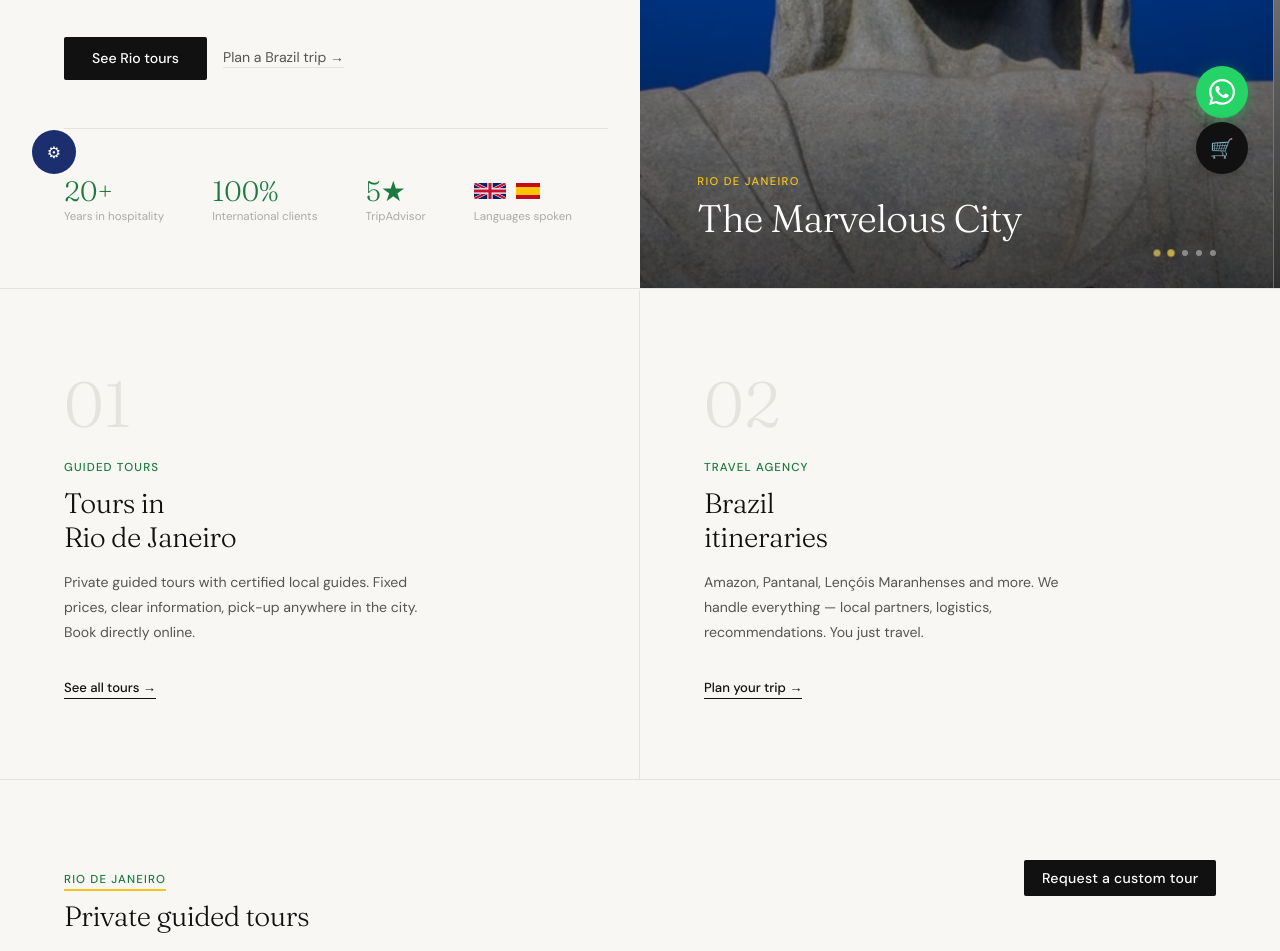
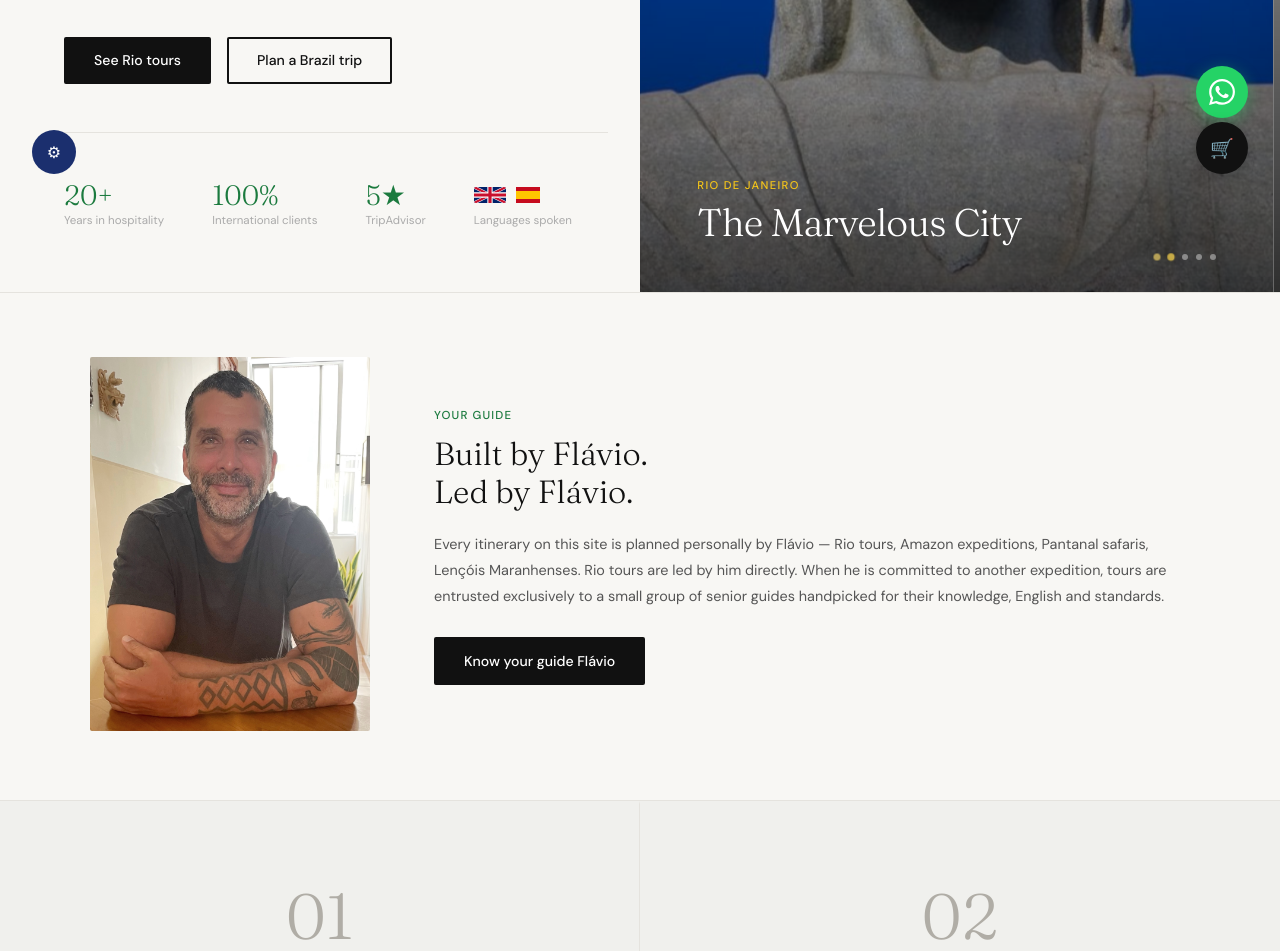
Before and after one commit to tupitour/tupitour, a website: page index.html in a window 1280 px wide. Shown: the part 594-1545 px from the top of the page. Drawn offline with Linux system fonts and the light colour scheme; grey boxes are pictures that could not be loaded.

Commit message:
add flavio photo and refresh site

```diff
--- a/index.html
+++ b/index.html
@@ -297,16 +297,20 @@ h1 em { font-style: italic; color: var(--green); }
   font-size: 0.88rem; font-weight: 500;
   color: var(--white); background: var(--dark);
   padding: 0.8rem 1.75rem; border-radius: 2px;
-  text-decoration: none; transition: background 0.15s;
-}
-.btn-primary:hover { background: var(--green); }
+  border: 2px solid var(--dark);
+  text-decoration: none; transition: background 0.15s, color 0.15s;
+  display: inline-block;
+}
+.btn-primary:hover { background: var(--green); border-color: var(--green); }
 .btn-secondary {
-  font-size: 0.88rem; font-weight: 400;
-  color: var(--mid); text-decoration: none;
-  border-bottom: 1px solid var(--border);
-  padding-bottom: 1px; transition: color 0.15s, border-color 0.15s;
-}
-.btn-secondary:hover { color: var(--dark); border-color: var(--dark); }
+  font-size: 0.88rem; font-weight: 500;
+  color: var(--dark); background: transparent;
+  padding: 0.8rem 1.75rem; border-radius: 2px;
+  border: 2px solid var(--dark);
+  text-decoration: none; transition: background 0.15s, color 0.15s;
+  display: inline-block;
+}
+.btn-secondary:hover { background: var(--dark); color: var(--white); }
 .hero-stats {
   display: flex; gap: 3rem;
   padding-top: 3rem; margin-top: 3rem;
@@ -320,22 +324,53 @@ h1 em { font-style: italic; color: var(--green); }
 .stat-label { font-size: 0.72rem; color: var(--light); margin-top: 0.25rem; }
 
 /* SPLIT */
+/* Guide intro section */
+.guide-intro {
+  border-top: 1px solid var(--border);
+  padding: 4rem 5vw;
+}
+.guide-intro-inner {
+  max-width: 1100px; margin: 0 auto;
+  display: grid; grid-template-columns: 280px 1fr;
+  gap: 4rem; align-items: center;
+}
+.guide-intro-photo img {
+  width: 100%; aspect-ratio: 3/4; object-fit: cover;
+  object-position: center top;
+  border-radius: 2px;
+  filter: grayscale(15%);
+}
+.guide-intro-tag {
+  font-size: 0.72rem; font-weight: 500; letter-spacing: 0.1em;
+  text-transform: uppercase; color: var(--green); margin-bottom: 0.75rem;
+}
+.guide-intro-title {
+  font-family: 'Fraunces', serif; font-size: 2rem;
+  font-weight: 300; line-height: 1.2;
+  color: var(--dark); margin-bottom: 1.25rem;
+}
+.guide-intro-text {
+  font-size: 0.9rem; line-height: 1.8;
+  color: var(--mid); margin-bottom: 1.75rem;
+}
+
 .split { display: grid; grid-template-columns: 1fr 1fr; border-top: 1px solid var(--border); }
 .split-cell {
   padding: 5rem 5vw;
   border-right: 1px solid var(--border);
-  transition: background 0.2s;
+  background: #f0f0ed;
+  display: flex; flex-direction: column; align-items: center; text-align: center;
+  transition: background 0.2s, border-top 0.2s;
+  border-top: 3px solid transparent;
 }
 .split-cell:last-child { border-right: none; }
-.split-cell:hover { background: var(--white); }
-.split-cell:hover .split-title { transform: scale(1.03); color: var(--green); }
-.split-title { transition: transform 0.25s, color 0.25s; display: inline-block; }
-.split-cell { transition: background 0.2s, border-top 0.2s; border-top: 3px solid transparent; }
-.split-cell:hover { background: var(--white); border-top: 3px solid var(--green); }
+.split-cell:hover { background: #e8e8e4; border-top: 3px solid var(--green); }
+.split-cell:hover .split-title { color: var(--green); }
+.split-title { transition: color 0.25s; display: inline-block; }
 .split-num {
   font-family: 'Fraunces', serif;
   font-size: 4rem; font-weight: 300;
-  color: var(--border); line-height: 1; margin-bottom: 1.5rem;
+  color: #b0ada6; line-height: 1; margin-bottom: 1.5rem;
 }
 .split-label {
   font-size: 0.72rem; font-weight: 500;
@@ -349,14 +384,24 @@ h1 em { font-style: italic; color: var(--green); }
   color: var(--dark); margin-bottom: 1rem;
 }
 .split-text { font-size: 0.88rem; line-height: 1.75; color: var(--mid); margin-bottom: 2rem; max-width: 360px; }
-.split-link {
-  font-size: 0.82rem; font-weight: 500;
-  color: var(--dark); text-decoration: none;
-  display: inline-flex; align-items: center; gap: 8px;
-  border-bottom: 1px solid var(--dark); padding-bottom: 2px;
-  transition: color 0.15s, border-color 0.15s;
-}
-.split-link:hover { color: var(--green); border-color: var(--green); }
+.split-link-solid {
+  font-size: 0.88rem; font-weight: 500;
+  color: var(--white); background: var(--dark);
+  padding: 0.8rem 1.75rem; border-radius: 2px;
+  border: 2px solid var(--dark);
+  text-decoration: none; transition: background 0.15s, color 0.15s;
+  display: inline-block;
+}
+.split-link-solid:hover { background: var(--green); border-color: var(--green); }
+.split-link-outline {
+  font-size: 0.88rem; font-weight: 500;
+  color: var(--dark); background: transparent;
+  padding: 0.8rem 1.75rem; border-radius: 2px;
+  border: 2px solid var(--dark);
+  text-decoration: none; transition: background 0.15s, color 0.15s;
+  display: inline-block;
+}
+.split-link-outline:hover { background: var(--dark); color: var(--white); }
 
 /* TOURS */
 .tours { padding: 5rem 5vw; border-top: 1px solid var(--border); }
@@ -426,7 +471,7 @@ h1 em { font-style: italic; color: var(--green); }
 
 
 /* DESTINATIONS */
-.destinations { padding: 5rem 5vw; border-top: 1px solid var(--border); background: var(--blue); }
+.destinations { padding: 5rem 5vw; border-top: 1px solid var(--border); background: #2a2a27; }
 .destinations .section-tag { color: var(--yellow); border-bottom-color: var(--yellow); }
 .destinations .section-title { color: var(--white); }
 .dest-grid {
@@ -607,6 +652,10 @@ h1 em { font-style: italic; color: var(--green); }
   footer { flex-direction: column; gap: 1.5rem; text-align: center; }
   .hero-carousel-mobile { display: block; }
   .footer-links { flex-wrap: wrap; justify-content: center; }
+  .guide-intro { padding: 2.5rem 4vw; }
+  .guide-intro-inner { grid-template-columns: 1fr; gap: 2rem; }
+  .guide-intro-photo img { aspect-ratio: 4/3; object-position: center 20%; }
+  .guide-intro-title { font-size: 1.5rem; }
 }
 
 /* Mobile (max 600px) */
@@ -1447,7 +1496,7 @@ h1          { animation: fadeUp 0.5s 0.1s both; }
     <p class="hero-sub">Private guided tours in Rio de Janeiro and tailor-made itineraries across Brazil. Amazon river cruise, Pantanal jaguar safari, Lençóis Maranhenses. English-speaking. 20+ years experience.</p>
     <div class="hero-actions">
       <a href="#tours" class="btn-primary">See Rio tours</a>
-      <a href="#destinations" class="btn-secondary">Plan a Brazil trip →</a>
+      <a href="#destinations" class="btn-secondary">Plan a Brazil trip</a>
     </div>
     <div class="hero-stats">
       <div style="display:flex;flex-direction:column;justify-content:flex-start"><div class="stat-num">20+</div><div class="stat-label">Years in hospitality</div></div>
@@ -1549,30 +1598,44 @@ h1          { animation: fadeUp 0.5s 0.1s both; }
   </div>
 </div>
 
+<!-- GUIDE INTRO SECTION -->
+<section class="guide-intro" id="guide-intro">
+  <div class="guide-intro-inner">
+    <div class="guide-intro-photo">
+      <img src="imgs/flavio-tupinamba-private-tour-guide-rio-de-janeiro-brazil.jpg" alt="Flávio Tupinambá — private tour guide Rio de Janeiro Brazil" loading="lazy">
+    </div>
+    <div class="guide-intro-content">
+      <div class="guide-intro-tag">Your guide</div>
+      <h2 class="guide-intro-title">Built by Flávio.<br>Led by Flávio.</h2>
+      <p class="guide-intro-text">Every itinerary on this site is planned personally by Flávio — Rio tours, Amazon expeditions, Pantanal safaris, Lençóis Maranhenses. Rio tours are led by him directly. When he is committed to another expedition, tours are entrusted exclusively to a small group of senior guides handpicked for their knowledge, English and standards.</p>
+      <a href="#about" class="btn-primary" onclick="setTimeout(function(){document.getElementById('about').scrollIntoView({behavior:'smooth'})},10);return false;">Know your guide Flávio</a>
+    </div>
+  </div>
+</section>
+
 <section class="split">
   <div class="split-cell">
     <div class="split-num">01</div>
     <div class="split-label">Guided tours</div>
     <h2 class="split-title">Tours in<br>Rio de Janeiro</h2>
     <p class="split-text">Private guided tours with certified local guides. Fixed prices, clear information, pick-up anywhere in the city. Book directly online.</p>
-    <a href="#tours" class="split-link">See all tours →</a>
+    <a href="#tours" class="split-link-solid">See Rio tours</a>
   </div>
   <div class="split-cell">
     <div class="split-num">02</div>
     <div class="split-label">Travel agency</div>
     <h2 class="split-title">Brazil<br>itineraries</h2>
     <p class="split-text">Amazon, Pantanal, Lençóis Maranhenses and more. We handle everything — local partners, logistics, recommendations. You just travel.</p>
-    <a href="#destinations" class="split-link">Plan your trip →</a>
+    <a href="#destinations" class="split-link-outline">Plan your trip</a>
   </div>
 </section>
 
 <section class="tours" id="tours">
-  <div class="section-head">
+  <div class="section-head" style="justify-content:center;text-align:center;flex-direction:column;align-items:center;">
     <div>
       <div class="section-tag">Rio de Janeiro</div>
       <div class="section-title">Private guided tours</div>
     </div>
-    <a href="#contact" class="view-all">Request a custom tour</a>
   </div>
   <div class="tours-grid">
     <div class="tour-card" onclick="openTour('City Tour Rio')">
@@ -1710,12 +1773,21 @@ h1          { animation: fadeUp 0.5s 0.1s both; }
       <div class="tour-price">On request <span>— tailored for your group</span></div>
       <div class="tour-arrow" onclick="openTour('Group Tours — 5+ people')" style="cursor:pointer">→</div>
     </div>
+    <div class="tour-card" onclick="openTour('Personalize Your Tour in Rio')">
+      <div class="tour-cat">Custom</div>
+      <div class="tour-name" onclick="openTour('Personalize Your Tour in Rio')" style="cursor:pointer">Personalize Your Tour in Rio</div>
+      <div class="tour-meta">Your hours · your group · your locations</div>
+      <div class="tour-price">On request <span>— tailored for you</span></div>
+      <div class="tour-arrow" onclick="openTour('Personalize Your Tour in Rio')" style="cursor:pointer">→</div>
+    </div>
   </div>
 </section>
 
 <section class="destinations" id="destinations">
-  <div class="section-tag">Travel agency</div>
-  <div class="section-title">Brazil itineraries</div>
+  <div style="text-align:center;margin-bottom:3rem;">
+    <div class="section-tag">Travel agency</div>
+    <div class="section-title">Brazil itineraries</div>
+  </div>
   <div class="dest-grid">
     <div class="dest-card" onclick="openRioMenu()" style="cursor:pointer;border-left:3px solid var(--yellow)">
       <div class="dest-season">Dec — Mar · Jul</div>
@@ -1746,14 +1818,18 @@ h1          { animation: fadeUp 0.5s 0.1s both; }
       <div style="margin-top:0.75rem;font-size:0.7rem;color:var(--yellow);font-weight:500;letter-spacing:0.07em;">VIEW ACCOMMODATION →</div>
     </div>
   </div>
+  <div style="text-align:center;margin-top:3rem;">
+    <p style="font-size:0.88rem;color:rgba(255,255,255,0.55);margin-bottom:1.25rem;">Looking for somewhere else in Brazil?</p>
+    <a href="#contact" onclick="setTimeout(function(){document.getElementById('contact').scrollIntoView({behavior:'smooth'})},10);return false;" class="split-link-outline" style="border-color:rgba(255,255,255,0.4);color:var(--white);" onmouseover="this.style.background='rgba(255,255,255,0.1)';this.style.borderColor='var(--white)'" onmouseout="this.style.background='transparent';this.style.borderColor='rgba(255,255,255,0.4)'">Get in touch — we'll plan it</a>
+  </div>
 </section>
 
 <section class="about" id="about">
   <div class="about-left">
     <div class="about-label">Who we are</div>
     <h2 class="about-title">Private guide in Rio de Janeiro —<br>gastronomy, culture and <em>local experience.</em></h2>
-    <p class="about-text">Tupi Tour was built on 20 years of working in Brazilian hospitality — restaurants, hotels, and travel. Flávio Tupinambá is a certified private guide in Rio de Janeiro, fluent in English and Spanish, and a trained chef. He personally leads most tours and handpicks every partner guide.</p>
-    <p class="about-text">From a private food tour through Rio's local restaurants to an Amazon river cruise aboard the Motor Yacht Tucano, every itinerary is built around your interests — not a fixed group schedule.</p>
+    <p class="about-text">Tupi Tour was built on 20 years of working in Brazilian hospitality — restaurants, hotels, and travel. Flávio Tupinambá is a certified private guide in Rio de Janeiro, fluent in English and Spanish, and a trained chef. Every itinerary across Brazil is planned personally by Flávio — from a day tour in Rio to a full Amazon expedition. Rio tours are led by him directly; when he is away on another trip, tours are handed only to a small group of senior guides selected and trusted by him.</p>
+    <p class="about-text">From a private food tour through Rio's local restaurants to an Amazon river cruise aboard the Motor Yacht Tucano, every experience is built around your interests — not a fixed group schedule.</p>
     <div class="about-milestones">
       <div class="milestone"><div class="milestone-year">2002</div><div class="milestone-text">Career in hospitality begins — restaurants and hotels across Brazil</div></div>
       <div class="milestone"><div class="milestone-year">2018</div><div class="milestone-text">Europe — vineyards in Switzerland, gastronomy schools in France and Spain</div></div>
@@ -2027,6 +2103,12 @@ const tours = {
     desc:"Any tour in Rio or surroundings, customized for larger groups. We provide the right vehicle, the right number of guides, and the logistics to make it seamless. Contact us with your group size, dates and interests.",
     includes:["Certified guides","Private transportation for large groups"],
     excludes:["Varies by tour"]
+  },
+  "Personalize Your Tour in Rio": {
+    type:"contact", duration:"You decide", group:"Any size",
+    desc:"No fixed itinerary. No fixed group size. No fixed hours. You tell us what moves you — a mix of two tours in one day, a focus on food and culture, a morning in the forest and an afternoon on the water — and we build it around you. Any combination of experiences in our menu is possible. Single travelers, couples, families, any group size. Dates, pace and locations: your call. Price on request, based on your choices.",
+    includes:["Certified guide (Flávio or handpicked senior guide)","Private transportation","Pick-up & drop-off anywhere in Rio","Personalized planning"],
+    excludes:["Attraction tickets","Food and drinks","Souvenirs"]
   }
 };
 
@@ -2125,6 +2207,7 @@ var TOUR_PHOTOS = {
   "City Tour Rio — 3 days": { srcs:["imgs/christ-redeemer-close-up-rio-de-janeiro.jpg","imgs/botafogo-bay-sunset-christ-redeemer-silhouette.jpg","imgs/christ-redeemer-aerial-view-rio-de-janeiro.jpg","imgs/copacabana-boardwalk-aerial-mosaic-rio.jpg","imgs/sugar-loaf-mountain-sunrise-fog-rio-de-janeiro.jpg","imgs/theatro-municipal-aerial-view-rio-de-janeiro.jpg","imgs/real-gabinete-portugues-leitura-interior-rio.jpg"], alts:["Christ the Redeemer close up blue sky Rio de Janeiro","Botafogo Bay sunset Christ the Redeemer silhouette Rio de Janeiro","Christ the Redeemer aerial view Corcovado Rio de Janeiro","Copacabana boardwalk mosaic aerial view Rio de Janeiro","Sugar Loaf mountain sunrise fog Rio de Janeiro","Theatro Municipal aerial view Rio de Janeiro","Real Gabinete Portugues de Leitura interior Rio de Janeiro"] },
   "City Tour Rio — 5 days": { srcs:["imgs/christ-redeemer-close-up-rio-de-janeiro.jpg","imgs/botafogo-bay-sunset-christ-redeemer-silhouette.jpg","imgs/christ-redeemer-aerial-view-rio-de-janeiro.jpg","imgs/copacabana-boardwalk-aerial-mosaic-rio.jpg","imgs/sugar-loaf-mountain-sunrise-fog-rio-de-janeiro.jpg","imgs/theatro-municipal-aerial-view-rio-de-janeiro.jpg","imgs/real-gabinete-portugues-leitura-interior-rio.jpg"], alts:["Christ the Redeemer close up blue sky Rio de Janeiro","Botafogo Bay sunset Christ the Redeemer silhouette Rio de Janeiro","Christ the Redeemer aerial view Corcovado Rio de Janeiro","Copacabana boardwalk mosaic aerial view Rio de Janeiro","Sugar Loaf mountain sunrise fog Rio de Janeiro","Theatro Municipal aerial view Rio de Janeiro","Real Gabinete Portugues de Leitura interior Rio de Janeiro"] },
   "Group Tours — 5+ people": { srcs:["imgs/christ-redeemer-close-up-rio-de-janeiro.jpg","imgs/botafogo-bay-sunset-christ-redeemer-silhouette.jpg","imgs/christ-redeemer-aerial-view-rio-de-janeiro.jpg","imgs/copacabana-boardwalk-aerial-mosaic-rio.jpg","imgs/sugar-loaf-mountain-sunrise-fog-rio-de-janeiro.jpg","imgs/theatro-municipal-aerial-view-rio-de-janeiro.jpg","imgs/real-gabinete-portugues-leitura-interior-rio.jpg"], alts:["Christ the Redeemer close up blue sky Rio de Janeiro","Botafogo Bay sunset Christ the Redeemer silhouette Rio de Janeiro","Christ the Redeemer aerial view Corcovado Rio de Janeiro","Copacabana boardwalk mosaic aerial view Rio de Janeiro","Sugar Loaf mountain sunrise fog Rio de Janeiro","Theatro Municipal aerial view Rio de Janeiro","Real Gabinete Portugues de Leitura interior Rio de Janeiro"] },
+  "Personalize Your Tour in Rio": { srcs:["imgs/christ-redeemer-close-up-rio-de-janeiro.jpg","imgs/botafogo-bay-sunset-christ-redeemer-silhouette.jpg","imgs/christ-redeemer-aerial-view-rio-de-janeiro.jpg","imgs/copacabana-boardwalk-aerial-mosaic-rio.jpg","imgs/sugar-loaf-mountain-sunrise-fog-rio-de-janeiro.jpg","imgs/theatro-municipal-aerial-view-rio-de-janeiro.jpg","imgs/real-gabinete-portugues-leitura-interior-rio.jpg"], alts:["Christ the Redeemer close up blue sky Rio de Janeiro","Botafogo Bay sunset Christ the Redeemer silhouette Rio de Janeiro","Christ the Redeemer aerial view Corcovado Rio de Janeiro","Copacabana boardwalk mosaic aerial view Rio de Janeiro","Sugar Loaf mountain sunrise fog Rio de Janeiro","Theatro Municipal aerial view Rio de Janeiro","Real Gabinete Portugues de Leitura interior Rio de Janeiro"] },
   "Airport Arrival Tour": { srcs:["imgs/christ-redeemer-close-up-rio-de-janeiro.jpg","imgs/botafogo-bay-sunset-christ-redeemer-silhouette.jpg","imgs/christ-redeemer-aerial-view-rio-de-janeiro.jpg","imgs/copacabana-boardwalk-aerial-mosaic-rio.jpg","imgs/sugar-loaf-mountain-sunrise-fog-rio-de-janeiro.jpg","imgs/theatro-municipal-aerial-view-rio-de-janeiro.jpg","imgs/real-gabinete-portugues-leitura-interior-rio.jpg"], alts:["Christ the Redeemer close up blue sky Rio de Janeiro","Botafogo Bay sunset Christ the Redeemer silhouette Rio de Janeiro","Christ the Redeemer aerial view Corcovado Rio de Janeiro","Copacabana boardwalk mosaic aerial view Rio de Janeiro","Sugar Loaf mountain sunrise fog Rio de Janeiro","Theatro Municipal aerial view Rio de Janeiro","Real Gabinete Portugues de Leitura interior Rio de Janeiro"] },
   "Airport Departure Tour": { srcs:["imgs/christ-redeemer-close-up-rio-de-janeiro.jpg","imgs/botafogo-bay-sunset-christ-redeemer-silhouette.jpg","imgs/christ-redeemer-aerial-view-rio-de-janeiro.jpg","imgs/copacabana-boardwalk-aerial-mosaic-rio.jpg","imgs/sugar-loaf-mountain-sunrise-fog-rio-de-janeiro.jpg","imgs/theatro-municipal-aerial-view-rio-de-janeiro.jpg","imgs/real-gabinete-portugues-leitura-interior-rio.jpg"], alts:["Christ the Redeemer close up blue sky Rio de Janeiro","Botafogo Bay sunset Christ the Redeemer silhouette Rio de Janeiro","Christ the Redeemer aerial view Corcovado Rio de Janeiro","Copacabana boardwalk mosaic aerial view Rio de Janeiro","Sugar Loaf mountain sunrise fog Rio de Janeiro","Theatro Municipal aerial view Rio de Janeiro","Real Gabinete Portugues de Leitura interior Rio de Janeiro"] },
   "Tijuca Forest": { srcs:["imgs/tijuca-national-park-entrance-gate-rio-de-janeiro.jpg","imgs/taunay-waterfall-tijuca-forest-rio-de-janeiro.jpg","imgs/cachoeira-do-chuveiro-waterfall-tijuca-forest-rio.jpg","imgs/marmoset-monkey-tijuca-forest-rio-de-janeiro.jpg","imgs/coati-tijuca-forest-rio-de-janeiro.jpg"], alts:["Tijuca National Park entrance gate Rio de Janeiro","Taunay waterfall Tijuca Forest Rio de Janeiro","Cachoeira do Chuveiro waterfall Tijuca Forest Rio","Marmoset monkey Tijuca Forest Rio de Janeiro","Coati Tijuca Forest Rio de Janeiro"] },
@@ -2288,7 +2371,7 @@ function getPanelIcon(name) {
     "Pantanal Carioca":"🚤","Favela Tour — Rocinha":"🏘","Sunrise Tour":"🌅",
     "Paragliding":"🪂","Hawaiian Outrigger Canoe":"🛶","Diving":"🤿",
     "Match Day Experience":"⚽","Petrópolis":"🏰","Ilha Grande · Búzios · Paraty":"⛵",
-    "Private Transfer":"🚗","Group Tours — 5+ people":"👥"
+    "Private Transfer":"🚗","Group Tours — 5+ people":"👥","Personalize Your Tour in Rio":"✨"
   };
   return icons[name] || "🌎";
 }
```
Also changed, not shown: imgs/flavio-tupinamba-private-tour-guide-rio-de-janeiro-brazil.jpg (added).
